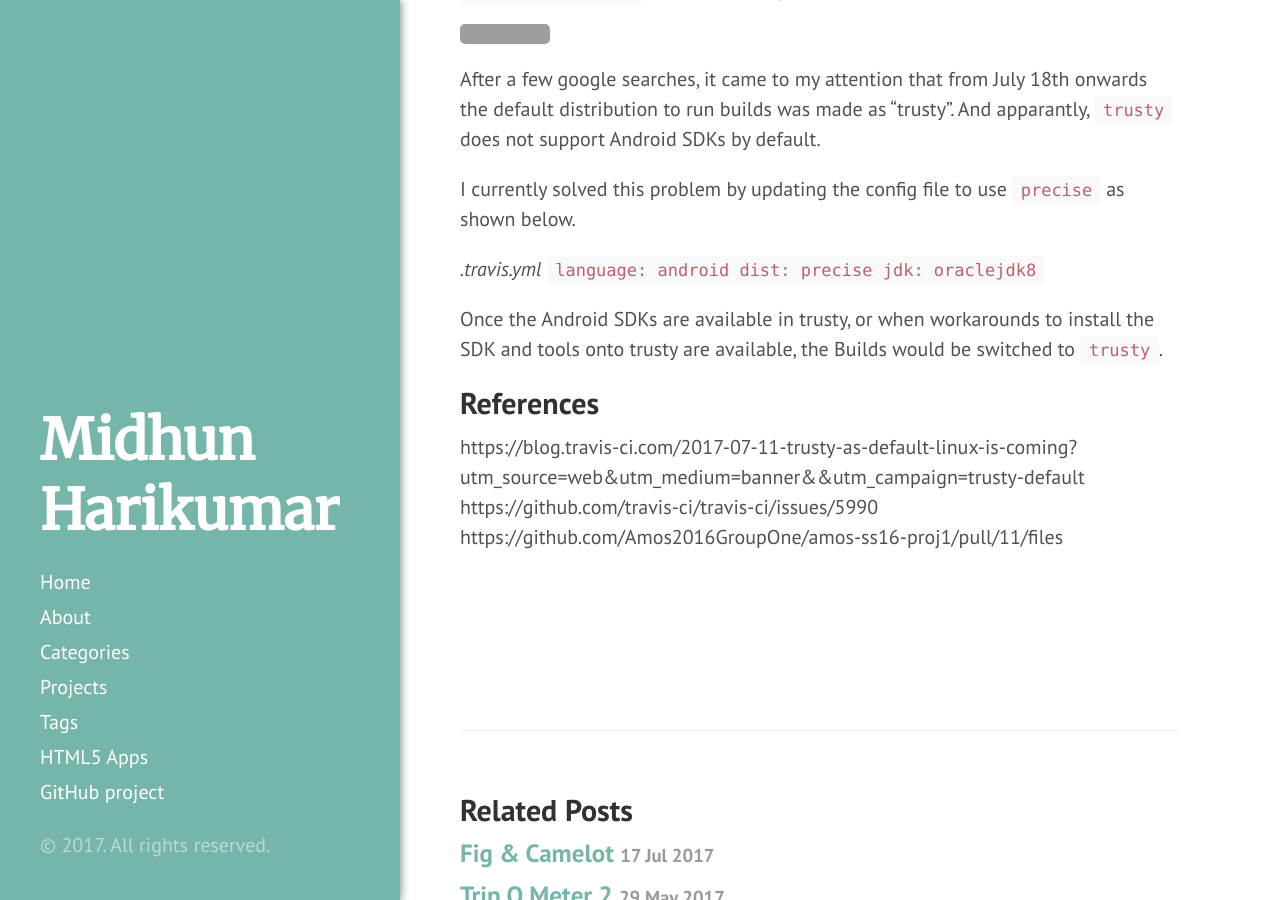
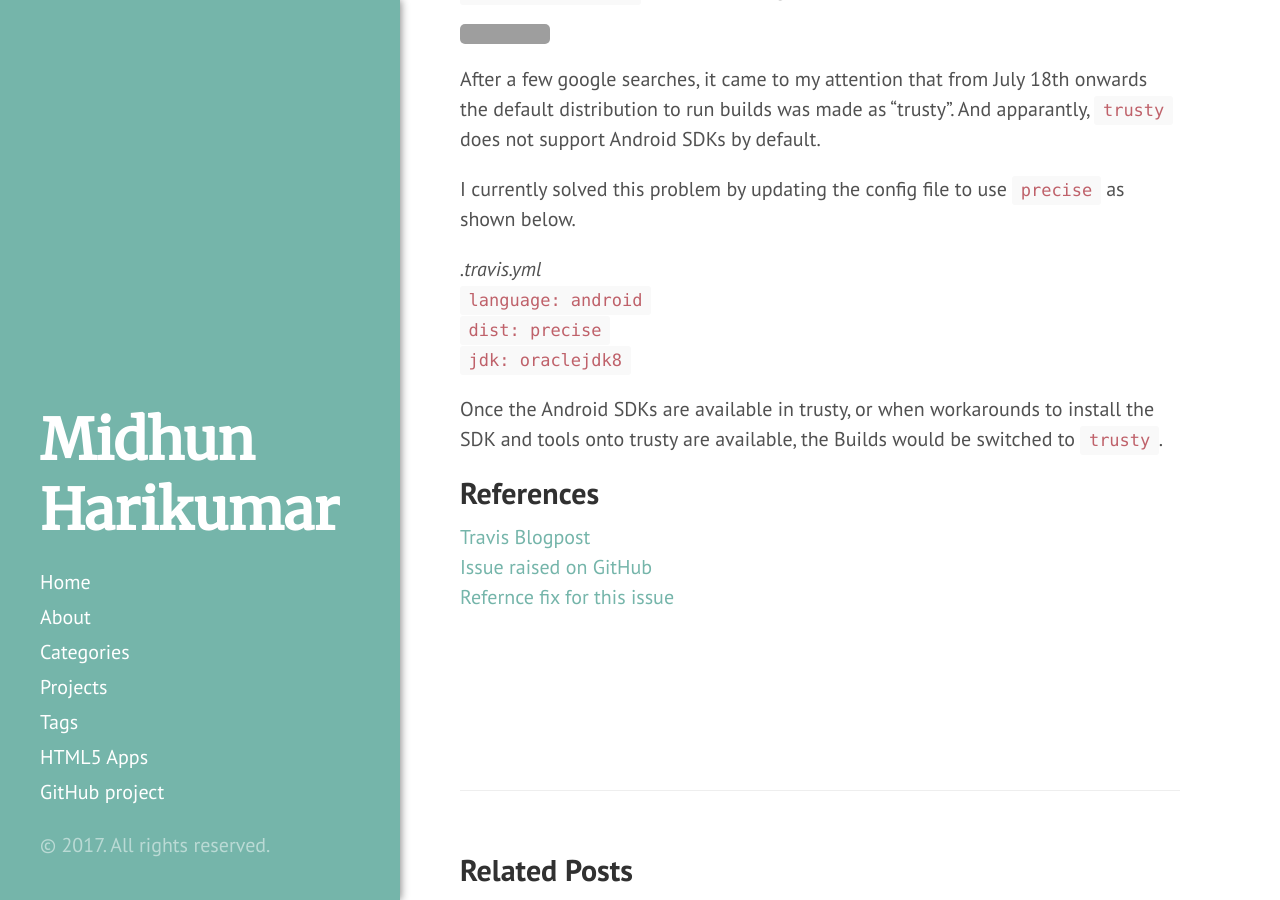
Before and after one commit to midhunhk/midhunhk.github.io, a Jekyll site: the page built from _posts/2017-08-23-travis-android-builds-failure.md, in a window 1280 px wide and 900 px high, scrolled down 973 px. Built offline with Jekyll 4.4.1, drawn with Linux system fonts in a browser that asks for light colours; grey boxes are pictures that could not be loaded.

Commit message:
Update 2017-08-23-travis-android-builds-failure.md

```diff
--- a/_posts/2017-08-23-travis-android-builds-failure.md
+++ b/_posts/2017-08-23-travis-android-builds-failure.md
@@ -27,13 +27,13 @@
 I currently solved this problem by updating the config file to use `precise` as shown below.
 
 *.travis.yml*
-`language: android
-dist: precise
-jdk: oraclejdk8  `
+`language: android`
+`dist: precise`
+`jdk: oraclejdk8`
 
 Once the Android SDKs are available in trusty, or when workarounds to install the SDK and tools onto trusty are available, the Builds would be switched to `trusty`.
 
 ## References
-https://blog.travis-ci.com/2017-07-11-trusty-as-default-linux-is-coming?utm_source=web&utm_medium=banner&&utm_campaign=trusty-default
-https://github.com/travis-ci/travis-ci/issues/5990
-https://github.com/Amos2016GroupOne/amos-ss16-proj1/pull/11/files
+[Travis Blogpost](https://blog.travis-ci.com/2017-07-11-trusty-as-default-linux-is-coming?utm_source=web&utm_medium=banner&&utm_campaign=trusty-default)
+[Issue raised on GitHub](https://github.com/travis-ci/travis-ci/issues/5990)
+[Refernce fix for this issue](https://github.com/Amos2016GroupOne/amos-ss16-proj1/pull/11/files)
```
